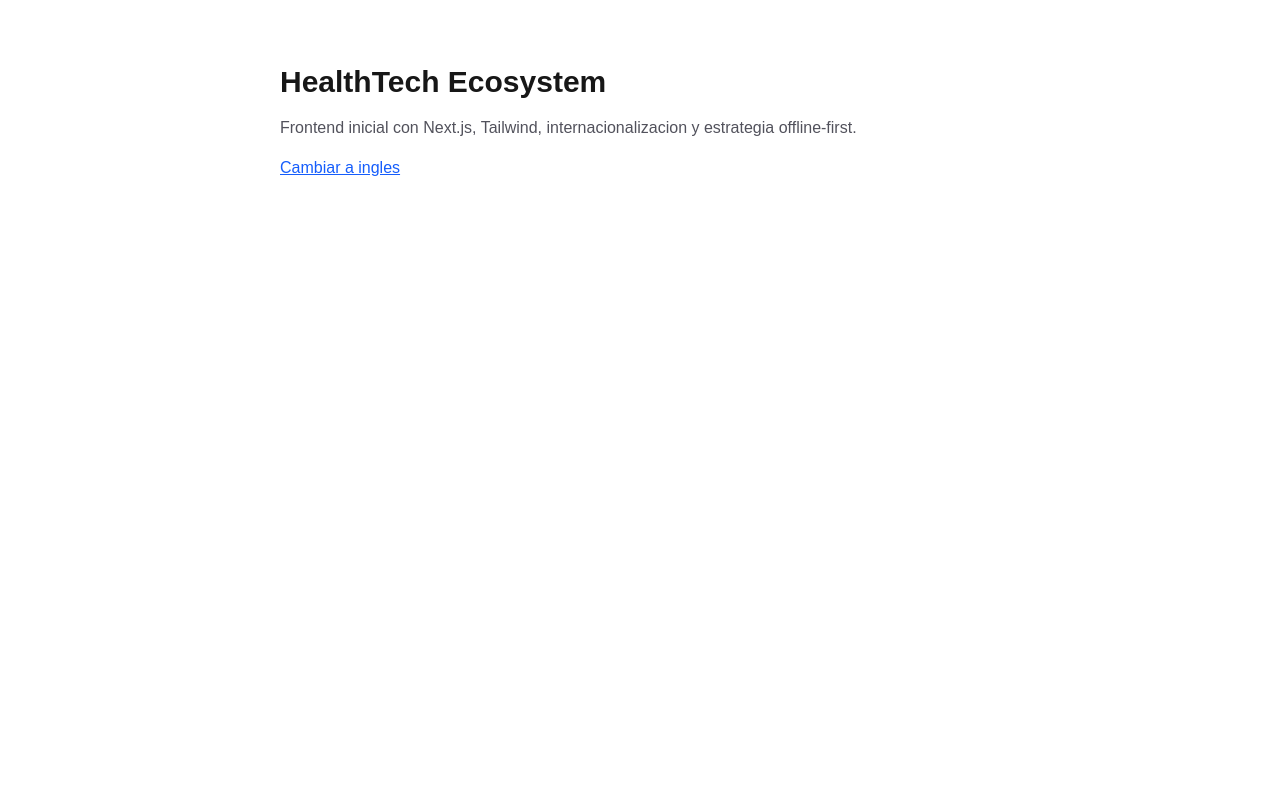
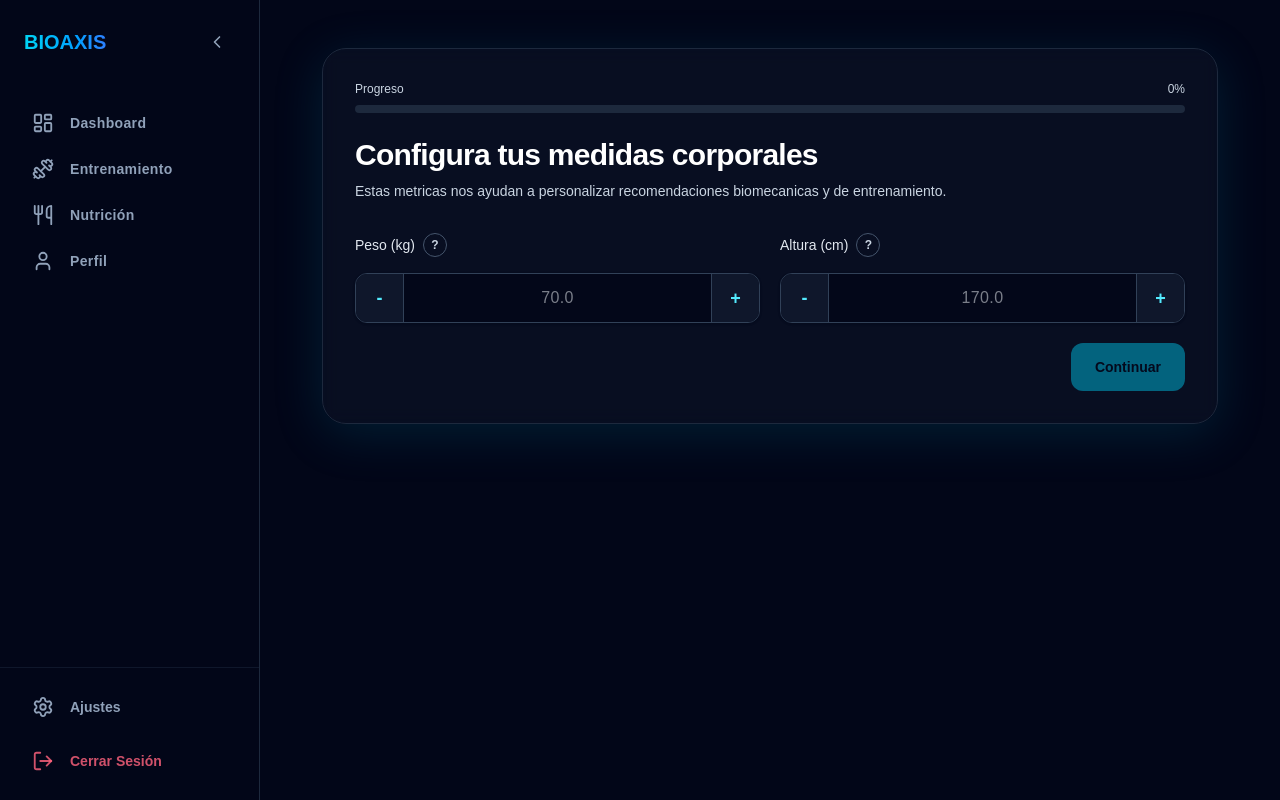
Before and after one commit to danriav/BioAxis, a Next.js app in the folder frontend/: page /es in a window 1280 px wide. Built offline with nearby package versions, Linux system fonts and the light colour scheme.

Commit message:
feat: flujo de navegación completo, sidebar funcional y correción de rutas de perfil

```diff
--- a/frontend/src/app/[locale]/layout.tsx
+++ b/frontend/src/app/[locale]/layout.tsx
@@ -4,6 +4,7 @@
 
 import { routing } from "@/i18n/routing";
 import { QueryProvider } from "@/providers/query-provider";
+import { Sidebar } from "@/components/navigation/sidebar"; // 1. Importamos la Sidebar
 
 type LocaleLayoutProps = {
   children: React.ReactNode;
@@ -25,8 +26,20 @@
   const messages = await getMessages();
 
   return (
-    <NextIntlClientProvider locale={locale} messages={messages}>
-      <QueryProvider>{children}</QueryProvider>
-    </NextIntlClientProvider>
+    <html lang={locale}>
+      <body className="bg-slate-950">
+        <NextIntlClientProvider locale={locale} messages={messages}>
+          <QueryProvider>
+            {/* 2. Estructura de navegación lateral */}
+            <div className="flex min-h-screen">
+              <Sidebar />
+              <main className="flex-1 overflow-y-auto">
+                {children}
+              </main>
+            </div>
+          </QueryProvider>
+        </NextIntlClientProvider>
+      </body>
+    </html>
   );
 }
--- /dev/null
+++ b/frontend/src/app/[locale]/login/page.tsx
@@ -0,0 +1,66 @@
+"use client";
+
+import { motion } from "framer-motion";
+import { ShieldCheck, Zap } from "lucide-react";
+import Link from "next/link"; // Importamos Link
+import { useLocale } from "next-intl"; // Importamos useLocale
+
+export default function LoginPage() {
+  const locale = useLocale(); // Obtenemos el idioma actual (es o en)
+
+  return (
+    <div className="min-h-screen bg-slate-950 flex items-center justify-center p-6 overflow-hidden relative">
+      {/* Decoración de fondo */}
+      <div className="absolute top-1/4 left-1/4 w-96 h-96 bg-cyan-500/10 rounded-full blur-[120px]" />
+      <div className="absolute bottom-1/4 right-1/4 w-96 h-96 bg-blue-600/10 rounded-full blur-[120px]" />
+
+      <motion.div
+        initial={{ opacity: 0, scale: 0.95 }}
+        animate={{ opacity: 1, scale: 1 }}
+        className="w-full max-w-md bg-slate-900/50 backdrop-blur-xl border border-slate-800 p-10 rounded-[40px] shadow-2xl z-10"
+      >
+        <div className="text-center mb-10">
+          <div className="inline-flex items-center justify-center w-16 h-16 rounded-3xl bg-gradient-to-br from-cyan-500 to-blue-600 mb-6 shadow-lg shadow-cyan-500/20">
+            <Zap className="text-slate-950" size={32} />
+          </div>
+          <h1 className="text-3xl font-black text-white tracking-tight">BIOAXIS</h1>
+          <p className="text-slate-400 mt-2 text-sm font-medium italic">"Optimize your biological potential"</p>
+        </div>
+
+        {/* Cambiamos el <form> por un div o simplemente manejamos el link si no hay validación real aún */}
+        <div className="space-y-6">
+          <div>
+            <label className="text-xs font-bold text-slate-400 uppercase tracking-widest ml-1">ID de Usuario</label>
+            <input
+              type="email"
+              placeholder="nombre@bioaxis.com"
+              className="w-full bg-slate-950 border border-slate-800 rounded-2xl px-6 py-4 mt-2 text-white outline-none focus:border-cyan-500 transition-all placeholder:text-slate-700"
+            />
+          </div>
+          <div>
+            <label className="text-xs font-bold text-slate-400 uppercase tracking-widest ml-1">Clave de Acceso</label>
+            <input
+              type="password"
+              placeholder="••••••••"
+              className="w-full bg-slate-950 border border-slate-800 rounded-2xl px-6 py-4 mt-2 text-white outline-none focus:border-cyan-500 transition-all placeholder:text-slate-700"
+            />
+          </div>
+
+          {/* BOTÓN CON ENLACE REAL */}
+          <Link
+            href={`/${locale}/profile/setup`}
+            className="w-full bg-cyan-500 hover:bg-cyan-400 text-slate-950 font-bold py-4 rounded-2xl transition-all shadow-lg shadow-cyan-500/20 flex items-center justify-center gap-2 group"
+          >
+            Iniciar Protocolo
+            <ShieldCheck size={20} className="group-hover:rotate-12 transition-transform" />
+          </Link>
+        </div>
+
+        <div className="mt-8 text-center text-sm">
+          <span className="text-slate-500">¿Nuevo en la plataforma?</span>{" "}
+          <button className="text-cyan-400 font-bold hover:underline">Registrar Biotipo</button>
+        </div>
+      </motion.div>
+    </div>
+  );
+}
--- a/frontend/src/app/[locale]/page.tsx
+++ b/frontend/src/app/[locale]/page.tsx
@@ -1,19 +1,9 @@
-import Link from "next/link";
-import { useLocale, useTranslations } from "next-intl";
+import { OnboardingForm } from "@/components/profile/onboarding-form";
 
-export default function LocalizedHomePage() {
-  const locale = useLocale();
-  const t = useTranslations("home");
-
-  const nextLocale = locale === "es" ? "en" : "es";
-
+export default function ProfileSetupPage() {
   return (
-    <main className="mx-auto flex w-full max-w-3xl flex-1 flex-col gap-4 px-6 py-16">
-      <h1 className="text-3xl font-semibold">{t("title")}</h1>
-      <p className="text-base text-zinc-600">{t("description")}</p>
-      <Link className="text-blue-600 underline" href={`/${nextLocale}`}>
-        {t("switchLanguage")}
-      </Link>
+    <main className="min-h-screen bg-slate-950">
+      <OnboardingForm />
     </main>
   );
 }
--- a/frontend/src/components/navigation/sidebar.tsx
+++ b/frontend/src/components/navigation/sidebar.tsx
@@ -0,0 +1,105 @@
+"use client";
+
+import { useState } from "react";
+import { motion } from "framer-motion";
+import Link from "next/link";
+import { usePathname } from "next/navigation";
+import { useLocale } from "next-intl";
+import {
+  LayoutDashboard,
+  Utensils,
+  User,
+  Dumbbell,
+  LogOut,
+  ChevronLeft,
+  ChevronRight,
+  Settings
+} from "lucide-react";
+
+// --- CAMBIO 1: La ruta debe ser /profile/setup ---
+const menuItems = [
+  { icon: LayoutDashboard, label: "Dashboard", href: "/dashboard" },
+  { icon: Dumbbell, label: "Entrenamiento", href: "/workout" },
+  { icon: Utensils, label: "Nutrición", href: "/nutrition" },
+  { icon: User, label: "Perfil", href: "/profile/setup" }, // <-- Ajustado aquí
+];
+
+export function Sidebar() {
+  const [isCollapsed, setIsCollapsed] = useState(false);
+  const pathname = usePathname();
+  const locale = useLocale();
+
+  const isLoginPage = pathname.includes("/login");
+  if (isLoginPage) return null;
+
+  return (
+    <motion.aside
+      initial={false}
+      animate={{ width: isCollapsed ? 80 : 260 }}
+      className="h-screen sticky top-0 bg-slate-950 border-r border-slate-800 flex flex-col transition-all duration-300 ease-in-out z-50 shrink-0"
+    >
+      <div className="p-6 flex items-center justify-between">
+        {!isCollapsed && (
+          <motion.span
+            initial={{ opacity: 0 }}
+            animate={{ opacity: 1 }}
+            className="text-xl font-black bg-gradient-to-r from-cyan-400 to-blue-500 bg-clip-text text-transparent"
+          >
+            BIOAXIS
+          </motion.span>
+        )}
+        <button
+          onClick={() => setIsCollapsed(!isCollapsed)}
+          className="p-2 hover:bg-slate-900 rounded-xl text-slate-400 transition-colors"
+        >
+          {isCollapsed ? <ChevronRight size={20} /> : <ChevronLeft size={20} />}
+        </button>
+      </div>
+
+      <nav className="flex-1 px-4 space-y-2 mt-4">
+        {menuItems.map((item) => {
+          const fullHref = `/${locale}${item.href}`;
+
+          // --- CAMBIO 2: Lógica de activo más flexible ---
+          // Esto hace que si estás en /es/profile/setup, el botón /es/profile/setup se ilumine
+          const isActive = pathname === fullHref || (item.href !== "/dashboard" && pathname.startsWith(fullHref));
+
+          return (
+            <Link key={item.href} href={fullHref}>
+              <div className={`
+                flex items-center gap-4 px-4 py-3 rounded-2xl transition-all duration-300 group
+                ${isActive
+                  ? "bg-cyan-500/10 text-cyan-400 border border-cyan-500/20 shadow-[0_0_15px_rgba(6,182,212,0.1)]"
+                  : "text-slate-400 hover:bg-slate-900 hover:text-slate-200"}
+              `}>
+                <item.icon size={22} className={isActive ? "text-cyan-400" : "group-hover:text-cyan-400"} />
+                {!isCollapsed && (
+                  <span className="text-sm font-semibold tracking-wide lowercase first-letter:uppercase">
+                    {item.label}
+                  </span>
+                )}
+                {isActive && !isCollapsed && (
+                  <motion.div
+                    layoutId="activeIndicator"
+                    className="ml-auto w-1.5 h-1.5 rounded-full bg-cyan-400 shadow-[0_0_8px_rgba(34,211,238,0.8)]"
+                  />
+                )}
+              </div>
+            </Link>
+          );
+        })}
+      </nav>
+
+      <div className="p-4 border-t border-slate-900 space-y-2">
+        <button className="w-full flex items-center gap-4 px-4 py-3 text-slate-400 hover:bg-slate-900 rounded-2xl transition-colors">
+          <Settings size={22} />
+          {!isCollapsed && <span className="text-sm font-semibold">Ajustes</span>}
+        </button>
+        <button className="w-full flex items-center gap-4 px-4 py-3 text-rose-400/80 hover:bg-rose-500/10 rounded-2xl transition-colors">
+          <LogOut size={22} />
+          {!isCollapsed && <span className="text-sm font-semibold">Cerrar Sesión</span>}
+        </button>
+      </div>
+    </motion.aside>
+  );
+}
```
